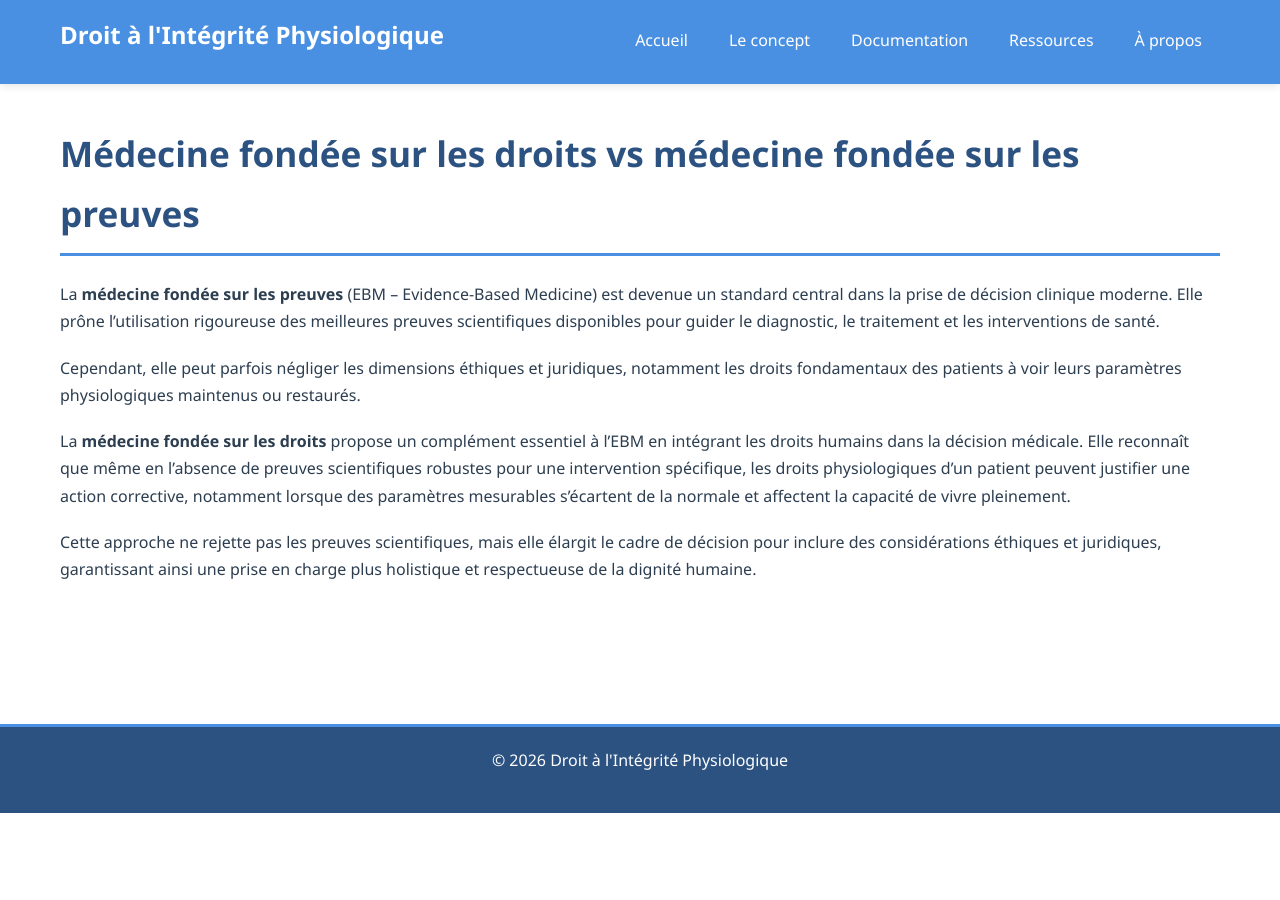
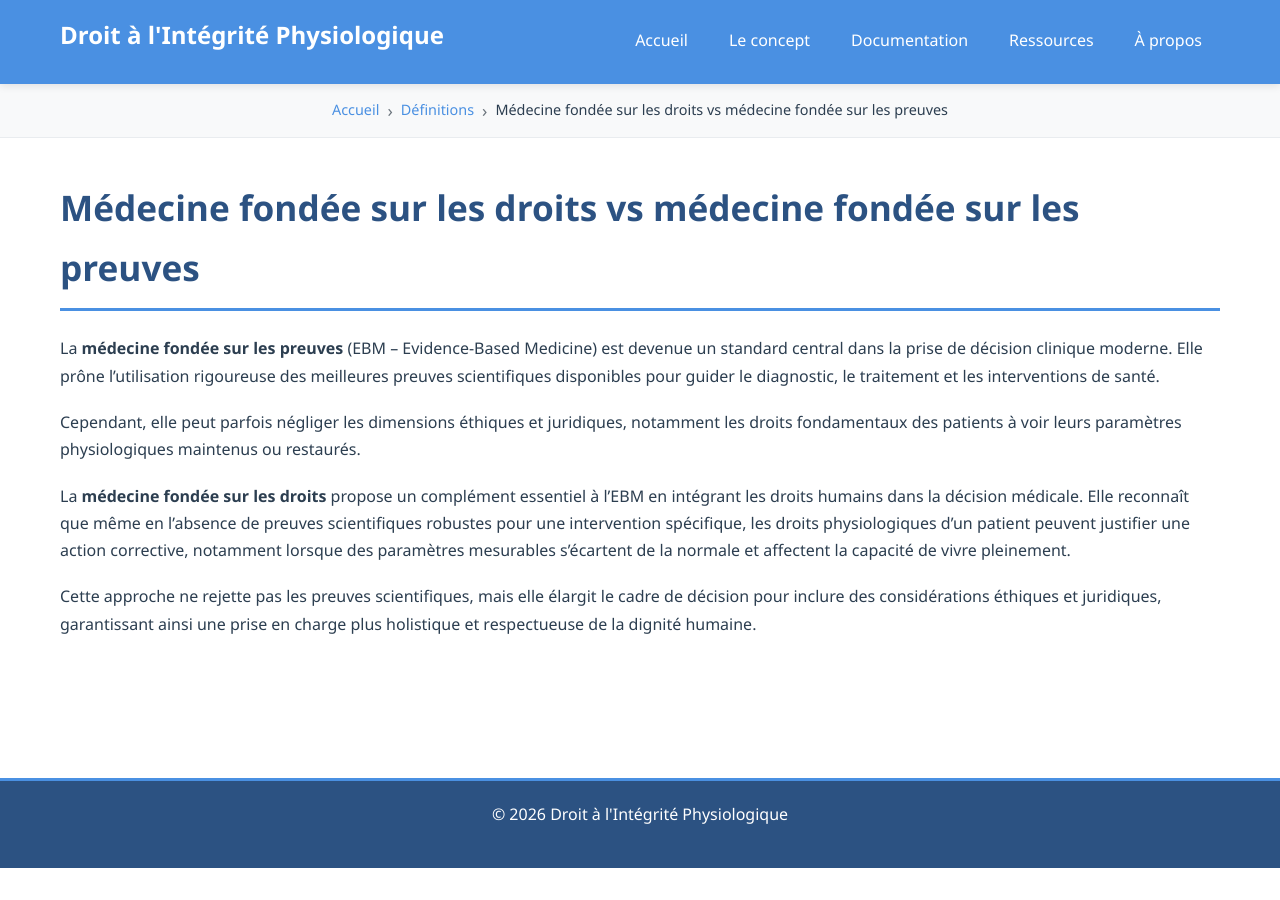
Before and after one commit to PerigGouanvic/droit-integrite-physiologique, a Jekyll site: the page built from _definitions/fondes-sur-droits-vs-preuves.md, in a window 1280 px wide. Built offline with Jekyll 4.4.1, drawn with Linux system fonts in a browser that asks for light colours.

Commit message:
Ajout breadcrumb (fil d'Ariane) style gouvernemental

```diff
--- a/_layouts/default.html
+++ b/_layouts/default.html
@@ -42,6 +42,47 @@
             </nav>
         </div>
     </header>
+
+    {% unless page.url == '/' %}
+    <nav class="breadcrumb" aria-label="Fil d'Ariane">
+        <div class="breadcrumb-container">
+            <ol>
+                <li><a href="{{ '/' | relative_url }}">Accueil</a></li>
+
+                {% assign url_parts = page.url | split: '/' | where_exp: "item", "item != ''" %}
+                {% assign breadcrumb_path = "" %}
+
+                {% for part in url_parts %}
+                    {% assign breadcrumb_path = breadcrumb_path | append: '/' | append: part %}
+                    {% if forloop.last and page.title %}
+                        <li aria-current="page">{{ page.title }}</li>
+                    {% else %}
+                        {% assign section_title = part | replace: '-', ' ' | capitalize %}
+                        {% case part %}
+                            {% when 'definitions' %}
+                                {% assign section_title = 'Définitions' %}
+                            {% when 'critique' %}
+                                {% assign section_title = 'Critique nutritionnelle' %}
+                            {% when 'rapports' %}
+                                {% assign section_title = 'Rapports de cas' %}
+                            {% when 'editoriaux' %}
+                                {% assign section_title = 'Éditoriaux' %}
+                            {% when 'droits' %}
+                                {% assign section_title = 'Droits spécifiques' %}
+                            {% when 'ressources' %}
+                                {% assign section_title = 'Ressources' %}
+                            {% when 'a-propos' %}
+                                {% assign section_title = 'À propos' %}
+                            {% when 'mentions' %}
+                                {% assign section_title = 'Mentions légales' %}
+                        {% endcase %}
+                        <li><a href="{{ breadcrumb_path | relative_url }}">{{ section_title }}</a></li>
+                    {% endif %}
+                {% endfor %}
+            </ol>
+        </div>
+    </nav>
+    {% endunless %}
 
     <main>
         {{ content }}
--- a/assets/css/style.css
+++ b/assets/css/style.css
@@ -6,6 +6,7 @@
     --bordure-bleue: #81c784;
     --texte-principal: #2c3e50;
     --gris-clair: #f8f9fa;
+    --gris-moyen: #e9ecef;
 }
 
 /* Reset et base */
@@ -158,6 +159,55 @@ nav {
 .dropdown li a:hover {
     background-color: var(--vert-pale);
     padding-left: 25px;
+}
+
+/* Breadcrumb (Fil d'Ariane) */
+.breadcrumb {
+    background-color: var(--gris-clair);
+    border-bottom: 1px solid var(--gris-moyen);
+    font-size: 0.9rem;
+}
+
+.breadcrumb-container {
+    max-width: 1200px;
+    margin: 0 auto;
+    padding: 12px 20px;
+}
+
+.breadcrumb ol {
+    list-style: none;
+    display: flex;
+    flex-wrap: wrap;
+    align-items: center;
+    gap: 8px;
+}
+
+.breadcrumb li {
+    display: flex;
+    align-items: center;
+}
+
+.breadcrumb li:not(:last-child)::after {
+    content: '›';
+    margin-left: 8px;
+    color: #6c757d;
+    font-size: 1.2em;
+}
+
+.breadcrumb a {
+    color: var(--bleu-principal);
+    text-decoration: none;
+    transition: color 0.2s;
+}
+
+.breadcrumb a:hover {
+    color: var(--bleu-fonce);
+    text-decoration: underline;
+}
+
+.breadcrumb li[aria-current="page"] {
+    color: var(--texte-principal);
+    font-weight: 500;
 }
 
 /* Main content */
@@ -338,6 +388,15 @@ footer {
         padding-left: 45px;
     }
 
+    /* Breadcrumb mobile */
+    .breadcrumb-container {
+        padding: 10px 15px;
+    }
+
+    .breadcrumb {
+        font-size: 0.85rem;
+    }
+
     h1 {
         font-size: 1.8rem;
     }
```
